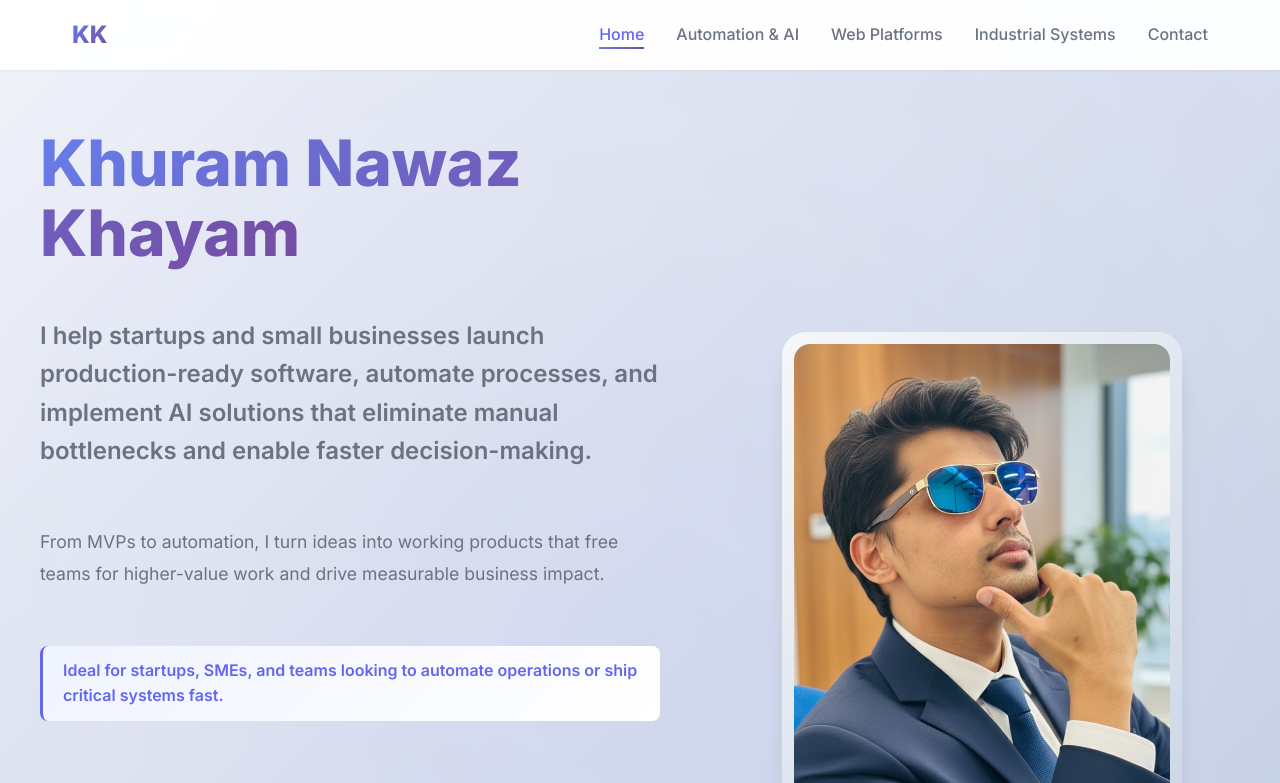
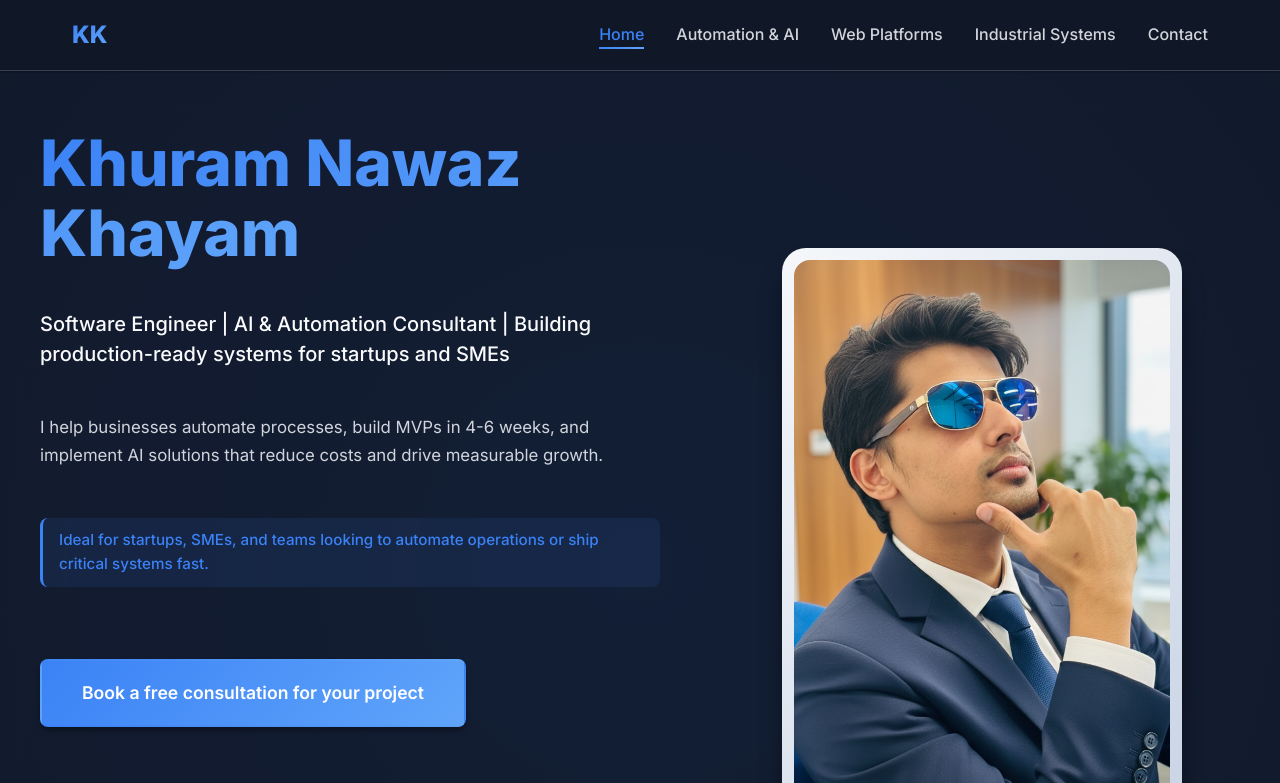
Before and after one commit to knkhayam/knkhayam.github.io, a plain HTML site: page index.html in a window 1280 px wide. Shown: the top 783 px of the page. Drawn offline with Linux system fonts and the light colour scheme.

Commit message:
theme updated and content updates

```diff
--- a/index.html
+++ b/index.html
@@ -40,10 +40,10 @@
           <span class="gradient-text">Khuram Nawaz Khayam</span>
         </h1>
         <p class="hero-subtitle">
-          I help startups and small businesses launch production-ready software, automate processes, and implement AI solutions that eliminate manual bottlenecks and enable faster decision-making.
+          Software Engineer | AI & Automation Consultant | Building production-ready systems for startups and SMEs
         </p>
         <p class="hero-description">
-          From MVPs to automation, I turn ideas into working products that free teams for higher-value work and drive measurable business impact.
+          I help businesses automate processes, build MVPs in 4-6 weeks, and implement AI solutions that reduce costs and drive measurable growth.
         </p>
         <p class="hero-note">
           Ideal for startups, SMEs, and teams looking to automate operations or ship critical systems fast.
@@ -196,7 +196,6 @@
   <section id="fullstack" class="role-section alt">
     <div class="container">
       <div class="section-header">
-        <span class="section-tag">How I Help</span>
         <h2 class="section-title">Scalable Web Platforms & MVPs</h2>
         <p class="section-subtitle">Web Applications | Cloud Infrastructure | System Architecture | Rapid MVP Development</p>
       </div>
@@ -299,7 +298,6 @@
   <section id="robotics" class="role-section">
     <div class="container">
       <div class="section-header">
-        <span class="section-tag">How I Help</span>
         <h2 class="section-title">Autonomous & Industrial Automation Systems</h2>
         <p class="section-subtitle">Autonomous Systems | Computer Vision Integration | Embedded Solutions | Industrial Automation</p>
       </div>
--- a/styles.css
+++ b/styles.css
@@ -6,24 +6,24 @@
 }
 
 :root {
-  --primary-color: #6366f1;
-  --primary-dark: #4f46e5;
-  --secondary-color: #8b5cf6;
-  --accent-color: #ec4899;
-  --text-primary: #1f2937;
-  --text-secondary: #6b7280;
+  --primary-color: #3b82f6;
+  --primary-dark: #2563eb;
+  --secondary-color: #60a5fa;
+  --accent-color: #10b981;
+  --text-primary: #f9fafb;
+  --text-secondary: #d1d5db;
   --text-light: #9ca3af;
-  --bg-primary: #ffffff;
-  --bg-secondary: #f9fafb;
-  --bg-dark: #111827;
-  --border-color: #e5e7eb;
-  --gradient-1: linear-gradient(135deg, #667eea 0%, #764ba2 100%);
-  --gradient-2: linear-gradient(135deg, #f093fb 0%, #f5576c 100%);
-  --gradient-3: linear-gradient(135deg, #4facfe 0%, #00f2fe 100%);
-  --shadow-sm: 0 1px 2px 0 rgba(0, 0, 0, 0.05);
-  --shadow-md: 0 4px 6px -1px rgba(0, 0, 0, 0.1);
-  --shadow-lg: 0 10px 15px -3px rgba(0, 0, 0, 0.1);
-  --shadow-xl: 0 20px 25px -5px rgba(0, 0, 0, 0.1);
+  --bg-primary: #111827;
+  --bg-secondary: #1f2937;
+  --bg-dark: #030712;
+  --border-color: #374151;
+  --gradient-1: linear-gradient(135deg, #3b82f6 0%, #60a5fa 100%);
+  --gradient-2: linear-gradient(135deg, #3b82f6 0%, #2563eb 100%);
+  --gradient-3: linear-gradient(135deg, #60a5fa 0%, #3b82f6 100%);
+  --shadow-sm: 0 1px 2px 0 rgba(0, 0, 0, 0.3);
+  --shadow-md: 0 4px 6px -1px rgba(0, 0, 0, 0.4);
+  --shadow-lg: 0 10px 15px -3px rgba(0, 0, 0, 0.5);
+  --shadow-xl: 0 20px 25px -5px rgba(0, 0, 0, 0.6);
 }
 
 html {
@@ -50,12 +50,13 @@ body {
   top: 0;
   left: 0;
   right: 0;
-  background: rgba(255, 255, 255, 0.95);
+  background: rgba(17, 24, 39, 0.95);
   backdrop-filter: blur(10px);
   z-index: 1000;
   padding: 1rem 0;
   box-shadow: var(--shadow-sm);
   transition: all 0.3s ease;
+  border-bottom: 1px solid var(--border-color);
 }
 
 .navbar.scrolled {
@@ -135,7 +136,7 @@ body {
   justify-content: center;
   align-items: center;
   padding: 8rem 2rem 4rem;
-  background: linear-gradient(135deg, #f5f7fa 0%, #c3cfe2 100%);
+  background: #111827;
   position: relative;
   overflow: hidden;
   z-index: 1;
@@ -149,7 +150,7 @@ body {
   right: -50%;
   width: 200%;
   height: 200%;
-  background: radial-gradient(circle, rgba(99, 102, 241, 0.1) 0%, transparent 70%);
+  background: radial-gradient(circle, rgba(59, 130, 246, 0.1) 0%, transparent 70%);
   animation: pulse 20s ease-in-out infinite;
 }
 
@@ -187,7 +188,7 @@ body {
   font-size: 4rem;
   font-weight: 800;
   line-height: 1.1;
-  margin-bottom: 1rem;
+  margin-bottom: 0.5rem;
 }
 
 .gradient-text {
@@ -198,33 +199,34 @@ body {
 }
 
 .hero-subtitle {
-  font-size: 1.5rem;
-  color: var(--text-secondary);
-  margin-bottom: 1.5rem;
-  font-weight: 600;
+  font-size: 1.25rem;
+  color: var(--text-primary);
+  margin-bottom: 0.75rem;
+  font-weight: 500;
+  line-height: 1.5;
 }
 
 .hero-description {
-  font-size: 1.1rem;
+  font-size: 1.05rem;
   color: var(--text-secondary);
-  line-height: 1.8;
-  margin-bottom: 1.5rem;
+  line-height: 1.7;
+  margin-bottom: 1rem;
 }
 
 .hero-note {
-  font-size: 1rem;
+  font-size: 0.95rem;
   color: var(--primary-color);
-  font-weight: 600;
-  margin-bottom: 2rem;
-  padding: 0.75rem 1.25rem;
-  background: linear-gradient(135deg, #f0f4ff 0%, #ffffff 100%);
+  font-weight: 500;
+  margin-bottom: 1.25rem;
+  padding: 0.625rem 1rem;
+  background: rgba(59, 130, 246, 0.1);
   border-radius: 0.5rem;
   border-left: 3px solid var(--primary-color);
   display: inline-block;
 }
 
 .hero-cta {
-  margin: 2rem 0;
+  margin: 1.25rem 0;
 }
 
 .hero-cta .btn {
@@ -245,11 +247,12 @@ body {
   align-items: center;
   justify-content: center;
   border-radius: 50%;
-  background: white;
+  background: var(--bg-secondary);
   color: var(--primary-color);
   text-decoration: none;
   box-shadow: var(--shadow-md);
   transition: all 0.3s ease;
+  border: 1px solid var(--border-color);
 }
 
 .social-icon:hover {
@@ -344,12 +347,13 @@ body {
 .stat-item {
   text-align: center;
   padding: 1.5rem 2rem;
-  background: white;
+  background: var(--bg-secondary);
   border-radius: 1rem;
   box-shadow: var(--shadow-md);
   min-width: 120px;
   flex: 1;
   transition: transform 0.3s ease;
+  border: 1px solid var(--border-color);
 }
 
 .stat-item:hover {
@@ -548,13 +552,14 @@ body {
 }
 
 .impact-project-card {
-  background: white;
+  background: var(--bg-secondary);
   padding: 2.5rem;
   border-radius: 1rem;
   box-shadow: var(--shadow-md);
   margin-bottom: 2rem;
   transition: all 0.3s ease;
   border-left: 4px solid var(--primary-color);
+  border: 1px solid var(--border-color);
 }
 
 .impact-project-card:hover {
@@ -564,7 +569,7 @@ body {
 
 .impact-project-card.featured {
   border-left-color: var(--accent-color);
-  background: linear-gradient(135deg, #fef3f7 0%, #ffffff 100%);
+  background: rgba(16, 185, 129, 0.05);
 }
 
 .project-summary {
@@ -573,7 +578,7 @@ body {
   color: var(--primary-color);
   margin-bottom: 1rem;
   padding: 0.75rem 1rem;
-  background: linear-gradient(135deg, #f0f4ff 0%, #ffffff 100%);
+  background: rgba(59, 130, 246, 0.1);
   border-radius: 0.5rem;
   border-left: 3px solid var(--primary-color);
 }
@@ -600,7 +605,7 @@ body {
 }
 
 .impact-item.highlight {
-  background: linear-gradient(135deg, #f0f4ff 0%, #ffffff 100%);
+  background: rgba(59, 130, 246, 0.1);
   border-left-color: var(--accent-color);
 }
 
@@ -666,12 +671,13 @@ body {
 }
 
 .publication-card {
-  background: white;
+  background: var(--bg-secondary);
   padding: 2rem;
   border-radius: 1rem;
   box-shadow: var(--shadow-md);
   transition: all 0.3s ease;
   border-left: 4px solid var(--primary-color);
+  border: 1px solid var(--border-color);
 }
 
 .publication-card:hover {
@@ -681,7 +687,7 @@ body {
 
 .publication-card.highlight {
   border-left-color: var(--accent-color);
-  background: linear-gradient(135deg, #fef3f7 0%, #ffffff 100%);
+  background: rgba(16, 185, 129, 0.05);
 }
 
 .publication-header {
@@ -816,11 +822,12 @@ body {
 }
 
 .timeline-content {
-  background: white;
+  background: var(--bg-secondary);
   padding: 2rem;
   border-radius: 1rem;
   box-shadow: var(--shadow-md);
   transition: all 0.3s ease;
+  border: 1px solid var(--border-color);
 }
 
 .timeline-content:hover {
@@ -888,12 +895,13 @@ body {
 }
 
 .project-card {
-  background: white;
+  background: var(--bg-secondary);
   padding: 2.5rem;
   border-radius: 1rem;
   box-shadow: var(--shadow-md);
   margin-bottom: 2rem;
   transition: all 0.3s ease;
+  border: 1px solid var(--border-color);
 }
 
 .project-card:hover {
@@ -903,7 +911,7 @@ body {
 
 .project-card.featured {
   border: 2px solid var(--primary-color);
-  background: linear-gradient(135deg, #f0f4ff 0%, #ffffff 100%);
+  background: rgba(59, 130, 246, 0.05);
 }
 
 .project-header {
@@ -1036,13 +1044,13 @@ body {
 
 .tool-item {
   padding: 0.5rem 1.25rem;
-  background: white;
+  background: var(--bg-secondary);
   border-radius: 2rem;
   font-size: 0.85rem;
   font-weight: 500;
   color: var(--text-primary);
   transition: all 0.3s ease;
-  border: 2px solid transparent;
+  border: 2px solid var(--border-color);
   box-shadow: var(--shadow-sm);
 }
 
@@ -1078,13 +1086,14 @@ body {
 
 .engagement-item {
   padding: 1.5rem 2rem;
-  background: white;
+  background: var(--bg-secondary);
   border-radius: 0.75rem;
   box-shadow: var(--shadow-md);
   font-size: 1.1rem;
   color: var(--text-primary);
   border-left: 4px solid var(--primary-color);
   transition: all 0.3s ease;
+  border: 1px solid var(--border-color);
 }
 
 .engagement-item:hover {
@@ -1106,11 +1115,12 @@ body {
   font-style: italic;
   margin-top: 2rem;
   padding: 1rem 2rem;
-  background: var(--bg-secondary);
+  background: rgba(59, 130, 246, 0.05);
   border-radius: 0.5rem;
   max-width: 800px;
   margin-left: auto;
   margin-right: auto;
+  border: 1px solid var(--border-color);
 }
 
 /* How I Work Section */
@@ -1128,13 +1138,14 @@ body {
 }
 
 .process-step {
-  background: white;
+  background: var(--bg-secondary);
   padding: 2rem;
   border-radius: 1rem;
   box-shadow: var(--shadow-md);
   text-align: center;
   transition: all 0.3s ease;
   position: relative;
+  border: 1px solid var(--border-color);
 }
 
 .process-step:hover {
```
